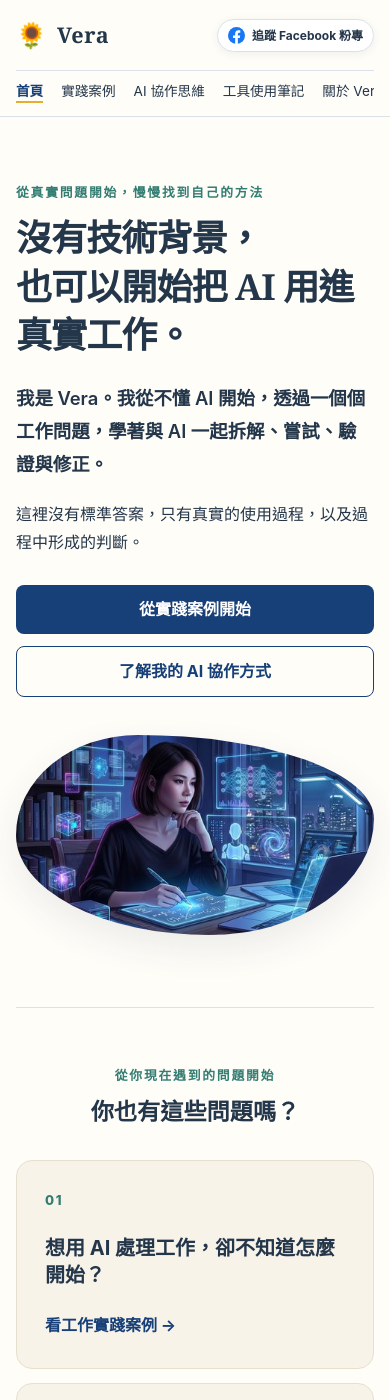
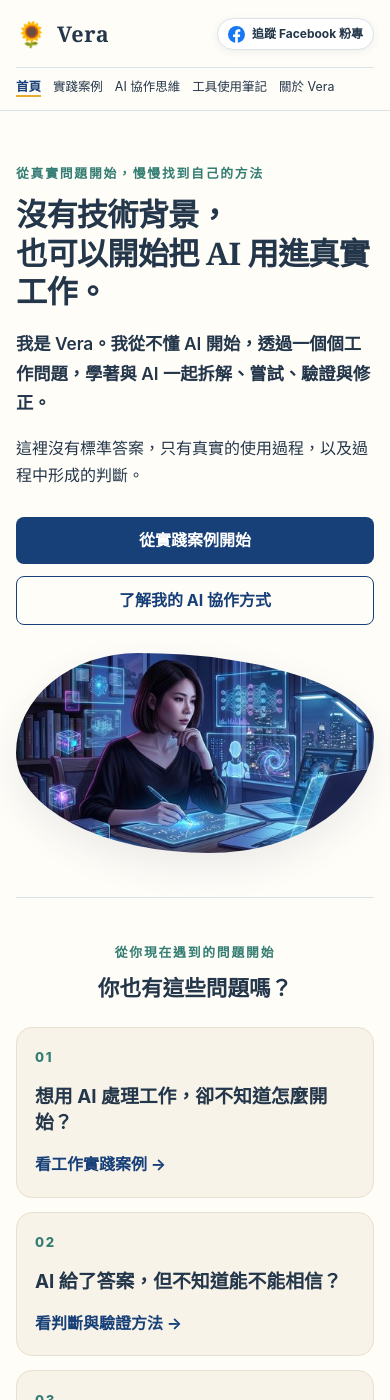
Before and after one commit to Vera-With-AI/Vera-With-AI.github.io, a Jekyll site: the page built from index.md, in a window 390 px wide and 1400 px high. Built offline with Jekyll 4.4.1, drawn with Linux system fonts in a browser that asks for light colours.

Commit message:
調整全站響應式字級與留白

```diff
--- a/_config.yml
+++ b/_config.yml
@@ -12,7 +12,7 @@ collections:
 
 markdown: kramdown
 
-css_version: 31
+css_version: 32
 
 exclude:
   - _templates
--- a/assets/css/style.css
+++ b/assets/css/style.css
@@ -15,7 +15,7 @@
 
 * { box-sizing: border-box; }
 html { scroll-behavior: smooth; }
-body { margin: 0; background: var(--paper); color: var(--text); font-family: "Noto Sans TC", "Microsoft JhengHei", "PingFang TC", -apple-system, BlinkMacSystemFont, sans-serif; font-size: 17px; line-height: 1.8; }
+body { margin: 0; background: var(--paper); color: var(--text); font-family: "Noto Sans TC", "Microsoft JhengHei", "PingFang TC", -apple-system, BlinkMacSystemFont, sans-serif; font-size: 17px; line-height: 1.72; }
 img { max-width: 100%; }
 a { color: var(--navy); }
 a:focus-visible, .button:focus-visible { outline: 3px solid var(--sunflower); outline-offset: 4px; }
@@ -37,13 +37,13 @@ a:focus-visible, .button:focus-visible { outline: 3px solid var(--sunflower); ou
 .fb-link:hover { color: var(--navy); border-color: #b7c5d4; box-shadow: 0 4px 12px rgba(29, 50, 73, .12); }
 .fb-icon { width: 17px; height: 17px; flex: 0 0 auto; }
 
-main.container { padding-block: 64px 88px; min-height: 60vh; }
-.page > .page-title { max-width: 780px; font-size: clamp(2rem, 4vw, 3rem); line-height: 1.25; margin: 0 0 32px; }
+main.container { padding-block: 52px 72px; min-height: 60vh; }
+.page > .page-title { max-width: 780px; font-size: clamp(1.9rem, 3.2vw, 2.6rem); line-height: 1.25; margin: 0 0 24px; }
 .page > :not(.home-hero):not(.home-section):not(.page-intro):not(.topic-nav):not(.case-section):not(.topic-overview):not(.thinking-list):not(.next-step):not(.tool-guidance):not(.tool-status) { max-width: 780px; }
 h1, h2, h3 { color: var(--text); line-height: 1.35; }
 h1 { font-family: Georgia, "Noto Serif TC", serif; }
-h2 { font-size: clamp(1.45rem, 2.5vw, 2rem); }
-h3 { font-size: 1.12rem; }
+h2 { font-size: clamp(1.35rem, 2vw, 1.75rem); }
+h3 { font-size: 1.08rem; }
 .eyebrow { margin: 0 0 10px; color: var(--teal); font-size: .8rem; font-weight: 800; letter-spacing: .14em; text-transform: uppercase; }
 .text-link { display: inline-block; color: var(--navy); font-weight: 700; text-decoration: none; }
 .text-link:hover { text-decoration: underline; text-underline-offset: 4px; }
@@ -54,39 +54,39 @@ h3 { font-size: 1.12rem; }
 .button-secondary { color: var(--navy); border: 1px solid var(--navy); background: transparent; }
 .button-light { background: #fff; color: var(--navy-deep); }
 
-.home main.container { padding-top: 34px; }
-.home-hero { display: grid; grid-template-columns: 1.08fr .92fr; gap: 64px; align-items: center; min-height: 520px; padding: 46px 0 72px; }
-.home-hero h1 { margin: 0 0 22px; font-size: clamp(2.35rem, 5.2vw, 4.3rem); letter-spacing: -.025em; }
+.home main.container { padding-top: 28px; }
+.home-hero { display: grid; grid-template-columns: 1.08fr .92fr; gap: 48px; align-items: center; min-height: 460px; padding: 32px 0 54px; }
+.home-hero h1 { margin: 0 0 18px; font-size: clamp(2.2rem, 4.3vw, 3.5rem); line-height: 1.24; letter-spacing: -.025em; }
 .home-hero-copy > p:not(.eyebrow) { max-width: 680px; }
-.hero-lead { font-size: 1.15rem; font-weight: 600; }
+.hero-lead { font-size: 1.08rem; line-height: 1.7; font-weight: 600; }
 .home-hero-image { width: 100%; border-radius: 34% 66% 46% 54% / 50% 42% 58% 50%; box-shadow: var(--shadow); }
-.home-section { padding: 78px 0; border-top: 1px solid var(--border); }
+.home-section { padding: 62px 0; border-top: 1px solid var(--border); }
 .home-section h2 { margin: 0 0 16px; }
 .section-heading-row { display: flex; align-items: end; justify-content: space-between; gap: 24px; }
 .section-intro { max-width: 680px; margin-top: 0; color: var(--muted); }
 .problem-section { text-align: center; }
-.problem-grid, .featured-grid { display: grid; grid-template-columns: repeat(3, 1fr); gap: 20px; margin-top: 32px; text-align: left; }
-.problem-card { display: flex; flex-direction: column; min-height: 235px; padding: 28px; color: var(--text); background: var(--cream); border: 1px solid #e8e0ce; border-radius: 16px; text-decoration: none; transition: transform .2s ease, box-shadow .2s ease; }
+.problem-grid, .featured-grid { display: grid; grid-template-columns: repeat(3, 1fr); gap: 16px; margin-top: 24px; text-align: left; }
+.problem-card { display: flex; flex-direction: column; min-height: 205px; padding: 22px; color: var(--text); background: var(--cream); border: 1px solid #e8e0ce; border-radius: 16px; text-decoration: none; transition: transform .2s ease, box-shadow .2s ease; }
 .problem-card:hover, .article-card:hover { transform: translateY(-3px); box-shadow: var(--shadow); }
-.problem-card h3 { margin: 22px 0; font-size: 1.25rem; }
+.problem-card h3 { margin: 16px 0; font-size: 1.18rem; }
 .problem-card .text-link { margin-top: auto; }
 .card-index { color: var(--teal); font-weight: 800; font-size: .82rem; letter-spacing: .12em; }
-.article-card, .case-card { background: var(--card); border: 1px solid var(--border); border-radius: 14px; padding: 26px; box-shadow: 0 4px 18px rgba(29, 50, 73, .05); transition: transform .2s ease, box-shadow .2s ease; }
-.article-card h3, .case-card h3 { margin: 14px 0 10px; }
+.article-card, .case-card { background: var(--card); border: 1px solid var(--border); border-radius: 14px; padding: 22px; box-shadow: 0 4px 18px rgba(29, 50, 73, .05); transition: transform .2s ease, box-shadow .2s ease; }
+.article-card h3, .case-card h3 { margin: 10px 0 8px; }
 .article-card h3 a, .case-card h3 a { color: var(--text); text-decoration: none; }
-.article-card p, .case-card p { color: var(--muted); font-size: .93rem; }
+.article-card p, .case-card p { margin: 8px 0 12px; color: var(--muted); font-size: .93rem; line-height: 1.65; }
 .article-meta { display: flex; justify-content: space-between; gap: 12px; color: var(--muted); font-size: .75rem; font-weight: 700; }
 .article-meta span { color: var(--teal); }
 .mobile-link { display: none; margin-top: 24px; }
-.principles-section { display: grid; grid-template-columns: .85fr 1.15fr; gap: 72px; margin-inline: calc(50% - 50vw); padding-inline: max(24px, calc((100vw - 1180px) / 2)); color: #fff; background: var(--navy-deep); border: 0; }
+.principles-section { display: grid; grid-template-columns: .85fr 1.15fr; gap: 56px; margin-inline: calc(50% - 50vw); padding-inline: max(24px, calc((100vw - 1180px) / 2)); color: #fff; background: var(--navy-deep); border: 0; }
 .principles-section h2, .principles-section .eyebrow { color: #fff; }
 .principles-intro p:not(.eyebrow) { color: rgba(255,255,255,.8); }
 .principle-list { list-style: none; padding: 0; margin: 0; counter-reset: principles; }
-.principle-list li { display: grid; grid-template-columns: 1fr; padding: 20px 0 20px 54px; border-bottom: 1px solid rgba(255,255,255,.18); position: relative; counter-increment: principles; }
+.principle-list li { display: grid; grid-template-columns: 1fr; padding: 16px 0 16px 50px; border-bottom: 1px solid rgba(255,255,255,.18); position: relative; counter-increment: principles; }
 .principle-list li::before { content: "0" counter(principles); position: absolute; left: 0; color: var(--sunflower); font-weight: 800; }
 .principle-list span { color: rgba(255,255,255,.72); font-size: .9rem; }
-.latest-list { margin-top: 28px; border-top: 1px solid var(--border); }
-.latest-item { display: grid; grid-template-columns: 110px 150px 1fr 24px; gap: 20px; align-items: center; padding: 20px 6px; color: var(--text); border-bottom: 1px solid var(--border); text-decoration: none; }
+.latest-list { margin-top: 22px; border-top: 1px solid var(--border); }
+.latest-item { display: grid; grid-template-columns: 110px 150px 1fr 24px; gap: 18px; align-items: center; padding: 16px 6px; color: var(--text); border-bottom: 1px solid var(--border); text-decoration: none; }
 .latest-item:hover strong { color: var(--navy); }
 .latest-item time, .latest-topic { color: var(--muted); font-size: .82rem; }
 .latest-topic { color: var(--teal); font-weight: 700; }
@@ -95,82 +95,82 @@ h3 { font-size: 1.12rem; }
 .about-photo { width: 180px; height: 180px; object-fit: cover; border-radius: 50%; box-shadow: var(--shadow); }
 .about-strip > div { max-width: 700px; }
 
-.page-intro { display: grid; grid-template-columns: 1.2fr .8fr; gap: 60px; align-items: center; padding-bottom: 58px; }
-.page-intro h1 { font-size: clamp(2.4rem, 5vw, 4rem); margin: 0 0 18px; }
-.page-lead { max-width: 690px; color: var(--muted); font-size: 1.08rem; }
+.page-intro { display: grid; grid-template-columns: 1.2fr .8fr; gap: 48px; align-items: center; padding-bottom: 42px; }
+.page-intro h1 { font-size: clamp(2.2rem, 4vw, 3.3rem); line-height: 1.25; margin: 0 0 14px; }
+.page-lead { max-width: 690px; margin-bottom: 0; color: var(--muted); font-size: 1.04rem; line-height: 1.7; }
 .page-intro-image { width: 100%; max-height: 340px; object-fit: cover; border-radius: 18px; box-shadow: var(--shadow); }
-.topic-nav { display: flex; flex-wrap: wrap; gap: 10px; padding: 18px; margin-bottom: 54px; background: var(--blue-wash); border-radius: 12px; }
-.topic-nav a { padding: 5px 12px; color: var(--text); text-decoration: none; font-size: .88rem; font-weight: 700; }
-.case-section h2, .topic-overview > h2 { margin-bottom: 24px; }
-.case-list { display: grid; grid-template-columns: repeat(2, 1fr); gap: 20px; }
+.topic-nav { display: flex; flex-wrap: wrap; gap: 6px 10px; padding: 14px; margin-bottom: 38px; background: var(--blue-wash); border-radius: 12px; }
+.topic-nav a { padding: 4px 8px; color: var(--text); text-decoration: none; font-size: .86rem; line-height: 1.5; font-weight: 700; }
+.case-section h2, .topic-overview > h2 { margin-bottom: 18px; }
+.case-list { display: grid; grid-template-columns: repeat(2, 1fr); gap: 16px; }
 .case-card .tool-line { color: var(--text); font-size: .8rem; }
-.topic-overview { padding-top: 78px; }
+.topic-overview { padding-top: 60px; }
 .topic-grid { display: grid; grid-template-columns: repeat(2, 1fr); gap: 16px; }
-.topic-grid > div { scroll-margin-top: 110px; padding: 28px; background: var(--cream); border-radius: 12px; }
+.topic-grid > div { scroll-margin-top: 110px; padding: 22px; background: var(--cream); border-radius: 12px; }
 .topic-grid span { color: var(--sunflower); font-weight: 800; }
 .topic-grid h3 { margin: 8px 0; }
 .topic-grid p { margin-bottom: 0; color: var(--muted); }
 .thinking-list { max-width: 900px; margin-inline: auto; }
-.thinking-list section { display: grid; grid-template-columns: 70px 1fr; gap: 24px; padding: 38px 0; border-top: 1px solid var(--border); scroll-margin-top: 110px; }
+.thinking-list section { display: grid; grid-template-columns: 62px 1fr; gap: 20px; padding: 30px 0; border-top: 1px solid var(--border); scroll-margin-top: 110px; }
 .thinking-number { color: var(--sunflower); font-size: 1.25rem; font-weight: 800; }
 .thinking-list h2 { margin-top: 0; }
 .thinking-list p { color: var(--muted); }
-.next-step, .post-end { max-width: 900px; margin: 70px auto 0; padding: 36px; background: var(--cream); border-radius: 16px; }
+.next-step, .post-end { max-width: 900px; margin: 52px auto 0; padding: 28px; background: var(--cream); border-radius: 16px; }
 .next-step h2 { margin-top: 0; }
-.tool-guidance { padding: 34px; margin-bottom: 60px; background: var(--blue-wash); border-radius: 16px; }
+.tool-guidance { padding: 26px; margin-bottom: 44px; background: var(--blue-wash); border-radius: 16px; }
 .tool-guidance h2 { margin-top: 0; }
-.mini-grid { display: grid; grid-template-columns: repeat(3, 1fr); gap: 18px; }
-.mini-grid p { margin: 0; padding: 18px; background: #fff; border-radius: 10px; }
+.mini-grid { display: grid; grid-template-columns: repeat(3, 1fr); gap: 14px; }
+.mini-grid p { margin: 0; padding: 14px; background: #fff; border-radius: 10px; }
 .mini-grid strong, .mini-grid span { display: block; }
 .mini-grid span { color: var(--muted); font-size: .88rem; }
 .tool-status > p { max-width: 760px; }
-.case-list.compact { margin-top: 28px; }
+.case-list.compact { margin-top: 22px; }
 
 .post { width: min(780px, 100%); margin-inline: auto; }
-.post-header { padding-bottom: 32px; margin-bottom: 42px; border-bottom: 1px solid var(--border); }
-.back-link { display: inline-block; margin-bottom: 32px; color: var(--muted); text-decoration: none; font-size: .88rem; }
-.post-header h1 { margin: 0 0 20px; font-size: clamp(2rem, 4.5vw, 3.25rem); }
-.post-summary { color: var(--muted); font-size: 1.1rem; }
+.post-header { padding-bottom: 24px; margin-bottom: 32px; border-bottom: 1px solid var(--border); }
+.back-link { display: inline-block; margin-bottom: 24px; color: var(--muted); text-decoration: none; font-size: .88rem; }
+.post-header h1 { margin: 0 0 16px; font-size: clamp(1.85rem, 3.6vw, 2.7rem); line-height: 1.3; }
+.post-summary { color: var(--muted); font-size: 1.02rem; line-height: 1.7; }
 .post-meta { display: flex; flex-wrap: wrap; gap: 12px 22px; color: var(--muted); font-size: .82rem; }
-.post > h2 { margin-top: 52px; }
-.post > h3 { margin-top: 36px; }
+.post > h2 { margin-top: 40px; }
+.post > h3 { margin-top: 28px; }
 .post pre { padding: 20px; overflow-x: auto; background: var(--blue-wash); border-radius: 10px; }
 .post blockquote { margin-inline: 0; padding-left: 20px; color: var(--muted); border-left: 4px solid var(--sunflower); }
-.post-end { margin-top: 70px; }
+.post-end { margin-top: 52px; }
 
 .profile-photo { width: 170px; height: 170px; object-fit: cover; border-radius: 50%; box-shadow: var(--shadow); }
 .hero-image { display: block; width: 100%; max-width: 520px; border-radius: 16px; box-shadow: var(--shadow); }
 .site-footer { color: rgba(255,255,255,.78); background: var(--navy-deep); font-size: .84rem; }
-.footer-inner { display: flex; justify-content: space-between; gap: 40px; padding-block: 45px 30px; }
+.footer-inner { display: flex; justify-content: space-between; gap: 36px; padding-block: 34px 24px; }
 .footer-brand { color: #fff; font-size: 1rem; font-weight: 800; }
 .footer-inner p { margin: 4px 0; }
 .footer-nav { display: flex; flex-wrap: wrap; justify-content: end; gap: 10px 20px; max-width: 500px; }
 .footer-nav a { color: #fff; text-decoration: none; }
-.footer-bottom { display: flex; justify-content: space-between; gap: 24px; padding-block: 18px; border-top: 1px solid rgba(255,255,255,.14); }
+.footer-bottom { display: flex; justify-content: space-between; gap: 24px; padding-block: 14px; border-top: 1px solid rgba(255,255,255,.14); }
 .footer-bottom p { margin: 0; }
 
 @media (max-width: 980px) {
   .header-inner { flex-wrap: wrap; padding-block: 13px; gap: 12px 22px; }
   .site-nav { order: 3; width: 100%; margin: 0; overflow-x: auto; padding-top: 8px; border-top: 1px solid var(--border); }
   .fb-link { margin-left: auto; }
-  .home-hero { grid-template-columns: 1fr 310px; gap: 32px; }
+  .home-hero { grid-template-columns: 1fr 300px; gap: 28px; }
   .problem-grid, .featured-grid { gap: 14px; }
   .principles-section { gap: 42px; }
 }
 
 @media (max-width: 760px) {
-  body { font-size: 16px; }
+  body { font-size: 16px; line-height: 1.7; }
   .container { width: min(100% - 32px, 1180px); }
-  main.container { padding-block: 38px 64px; }
+  main.container { padding-block: 30px 52px; }
   .site-brand small { display: none; }
   .site-nav { gap: 18px; }
   .site-nav a { font-size: .85rem; }
   .home-hero, .page-intro { grid-template-columns: 1fr; }
-  .home-hero { min-height: auto; padding-top: 30px; gap: 38px; }
+  .home-hero { min-height: auto; padding: 24px 0 44px; gap: 28px; }
   .home-hero-image { max-height: 360px; object-fit: cover; }
-  .home-section { padding: 56px 0; }
+  .home-section { padding: 44px 0; }
   .problem-grid, .featured-grid, .case-list, .topic-grid, .mini-grid { grid-template-columns: 1fr; }
-  .problem-card { min-height: 190px; }
+  .problem-card { min-height: 170px; }
   .principles-section { grid-template-columns: 1fr; gap: 28px; }
   .latest-item { grid-template-columns: 86px 1fr 18px; gap: 12px; }
   .latest-topic { grid-column: 2; grid-row: 1; }
@@ -178,9 +178,11 @@ h3 { font-size: 1.12rem; }
   .latest-arrow { grid-column: 3; grid-row: 1 / 3; }
   .about-strip { grid-template-columns: 100px 1fr; gap: 24px; }
   .about-photo { width: 100px; height: 100px; align-self: start; }
-  .page-intro { gap: 28px; padding-bottom: 38px; }
+  .page-intro { gap: 22px; padding-bottom: 30px; }
   .page-intro-image { max-height: 260px; }
-  .thinking-list section { grid-template-columns: 44px 1fr; gap: 10px; }
+  .topic-nav { display: grid; grid-template-columns: repeat(2, minmax(0, 1fr)); gap: 6px 10px; padding: 12px; margin-bottom: 32px; }
+  .topic-nav a { padding: 4px 6px; font-size: .82rem; }
+  .thinking-list section { grid-template-columns: 40px 1fr; gap: 10px; padding: 24px 0; }
   .footer-inner, .footer-bottom { flex-direction: column; }
   .footer-nav { justify-content: start; }
   .desktop-link { display: none; }
@@ -189,10 +191,15 @@ h3 { font-size: 1.12rem; }
 
 @media (max-width: 480px) {
   .fb-link { padding: 5px 10px; font-size: .75rem; }
-  .home-hero h1 { font-size: 2.25rem; }
+  .site-nav { gap: 12px; }
+  .site-nav a { font-size: .78rem; }
+  .home-hero h1 { font-size: 1.95rem; }
+  .page-intro h1, .page > .page-title { font-size: 2rem; }
+  .post-header h1 { font-size: 1.8rem; }
   .button-row .button { width: 100%; }
   .about-strip { grid-template-columns: 1fr; }
-  .article-card, .case-card, .tool-guidance, .next-step, .post-end { padding: 22px; }
+  .problem-card { min-height: 0; padding: 18px; }
+  .article-card, .case-card, .tool-guidance, .next-step, .post-end { padding: 18px; }
 }
 
 @media (prefers-reduced-motion: reduce) {
```
